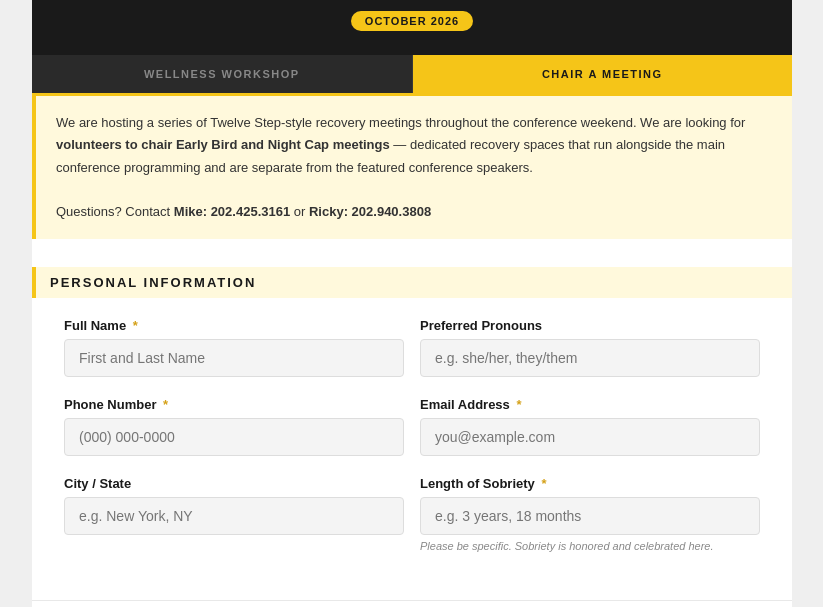
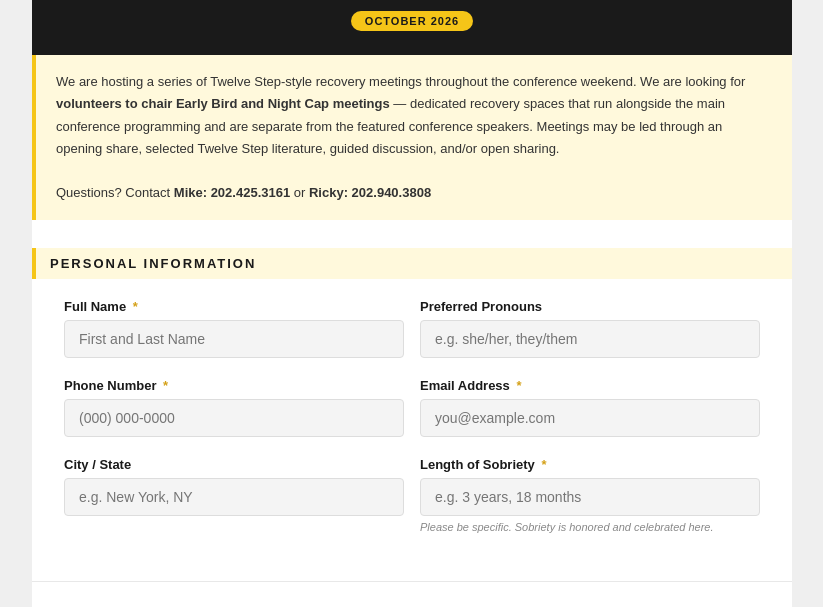
Before and after one commit to compscigrad/byc-form, a plain HTML site: page chair.html in a window 1280 px wide. Shown: the part 178-785 px from the top of the page, without its empty margins (228-1051 px from the left). Drawn offline with Linux system fonts and the light colour scheme.

Commit message:
Remove form nav toggle from both forms; update Chair a Meeting intro copy
- Removed form-nav toggle from index.html and chair.html
- Updated chair.html intro banner with final approved description

Co-Authored-By: Claude Sonnet 4.6 <noreply@anthropic.com>

```diff
--- a/chair.html
+++ b/chair.html
@@ -20,17 +20,12 @@
     <div class="event-badge">October 2026</div>
   </div>
 
-  <!-- Form Navigation -->
-  <nav class="form-nav">
-    <a href="index.html" class="form-nav-link">Wellness Workshop</a>
-    <a href="chair.html" class="form-nav-link active">Chair a Meeting</a>
-  </nav>
-
   <!-- Intro -->
   <div class="intro-banner">
     We are hosting a series of Twelve Step-style recovery meetings throughout the conference weekend. We are looking for
     <strong>volunteers to chair Early Bird and Night Cap meetings</strong> — dedicated recovery spaces that run alongside
     the main conference programming and are separate from the featured conference speakers.
+    Meetings may be led through an opening share, selected Twelve Step literature, guided discussion, and/or open sharing.
     <br><br>
     Questions? Contact <strong>Mike: 202.425.3161</strong> or <strong>Ricky: 202.940.3808</strong>
   </div>
```
Also changed, not shown: index.html (+0 -6 lines).
